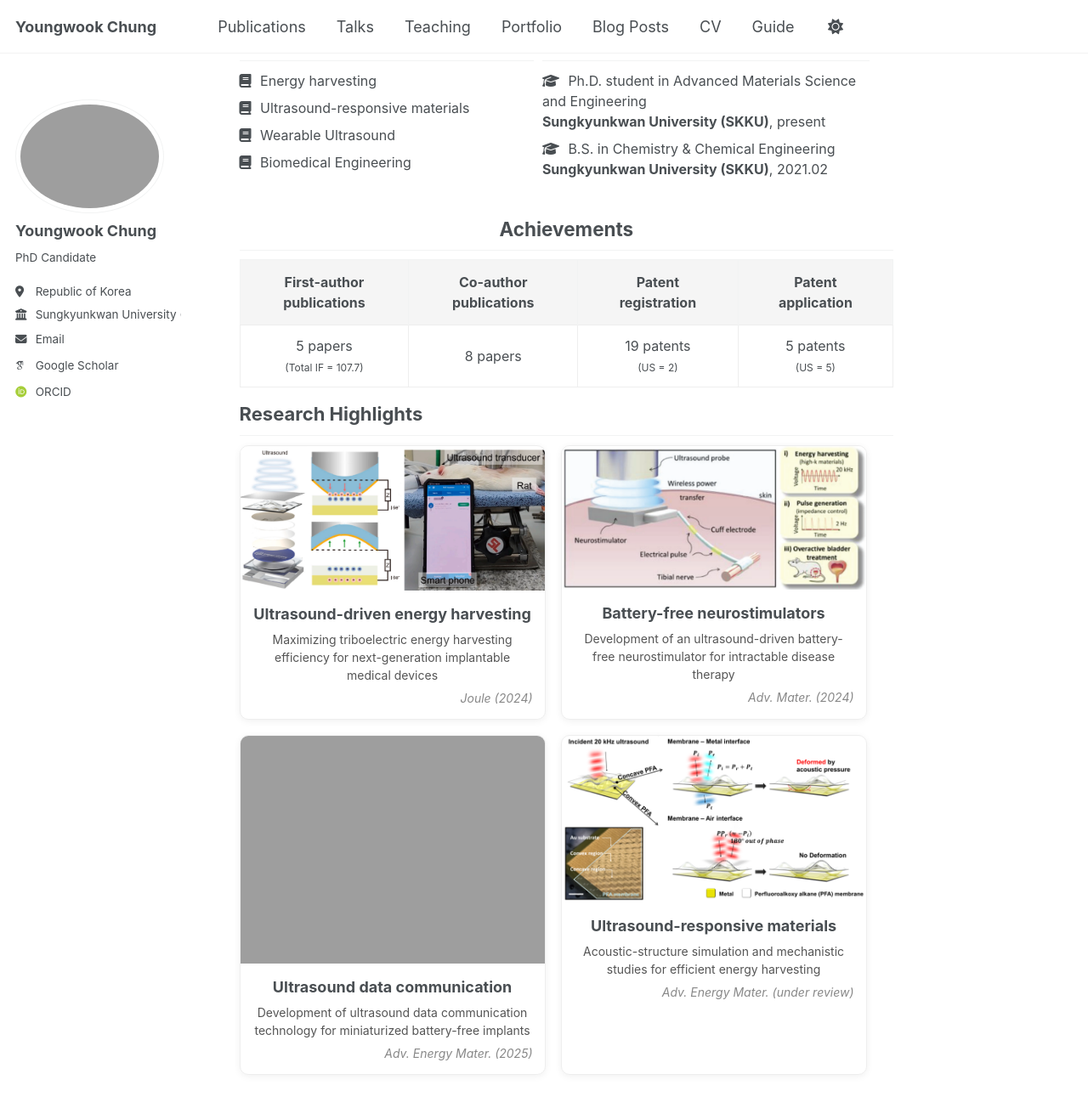
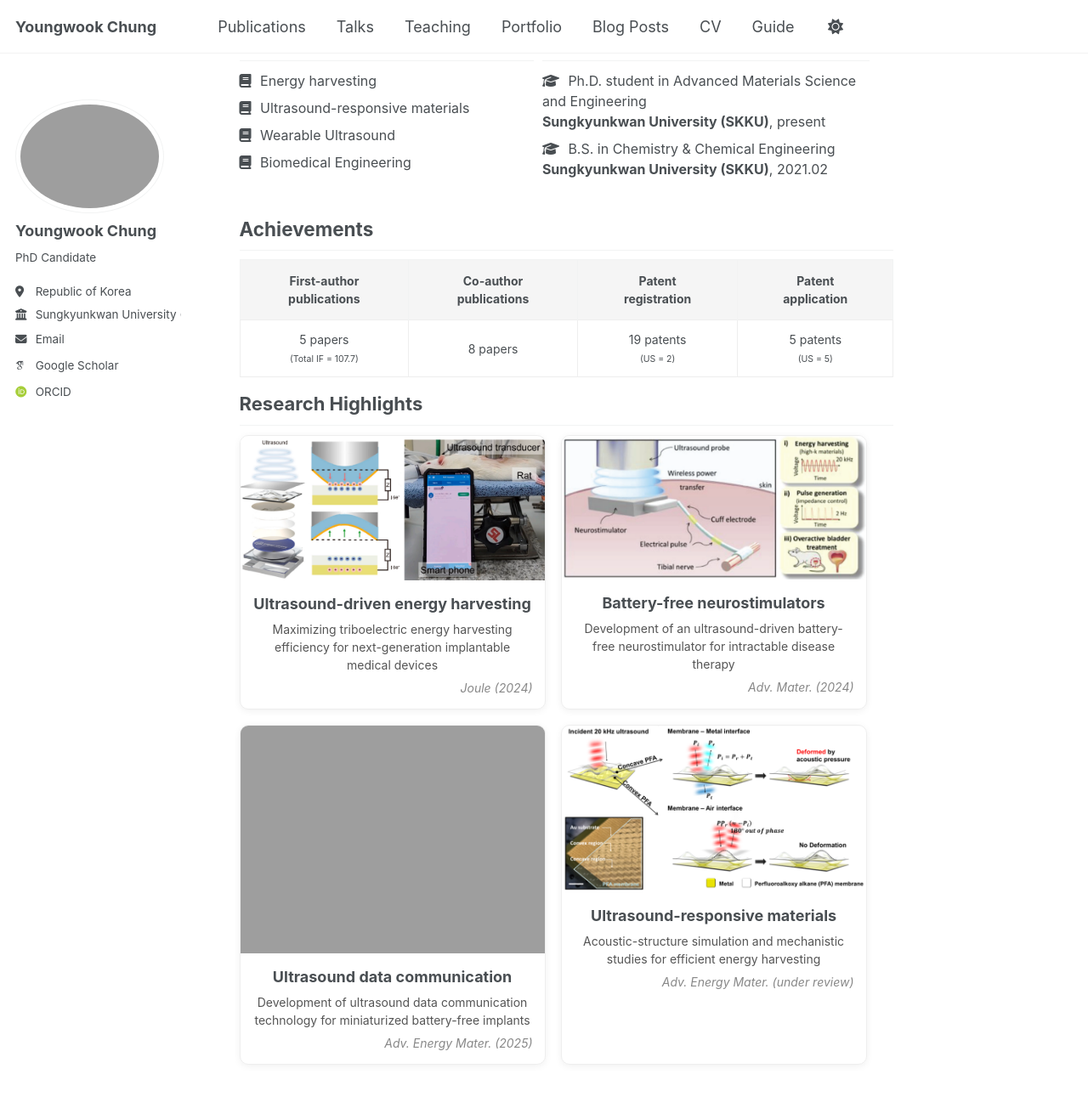
Before and after one commit to ywoog2/ywchung.github.io, a Jekyll site: the page built from _pages/about.md, in a window 1280 px wide and 1400 px high, scrolled down 347 px. Shown: the top 1304 px of the window at 85% size. Built offline with Jekyll 4.4.1, drawn with Linux system fonts in a browser that asks for light colours; some web fonts are replaced; a script that is not in the unit is left out.

Commit message:
Update about.md

```diff
--- a/_pages/about.md
+++ b/_pages/about.md
@@ -44,7 +44,7 @@ I have extensive experience in multiphysics simulations and preclinical evaluati
 .achievements table {
   width: 100%;
   border-collapse: collapse;
-  font-size: 16px;
+  font-size: 14px;
 }
 .achievements thead th {
   background: #f5f5f5;
@@ -61,8 +61,8 @@ I have extensive experience in multiphysics simulations and preclinical evaluati
 </style>
 
 <!-- Achievements Section -->
-<div style="margin-top: -8px;"> <!-- 위쪽 간격 줄임 -->
-  <h2 style="text-align:center; margin-bottom:10px;">Achievements</h2>
+<div style="margin-top: -8px;"> <!-- Education과의 간격 줄임 -->
+  <h2 style="margin-bottom:10px; text-align:left;">Achievements</h2>
 
   <div class="achievements">
     <table>
```
